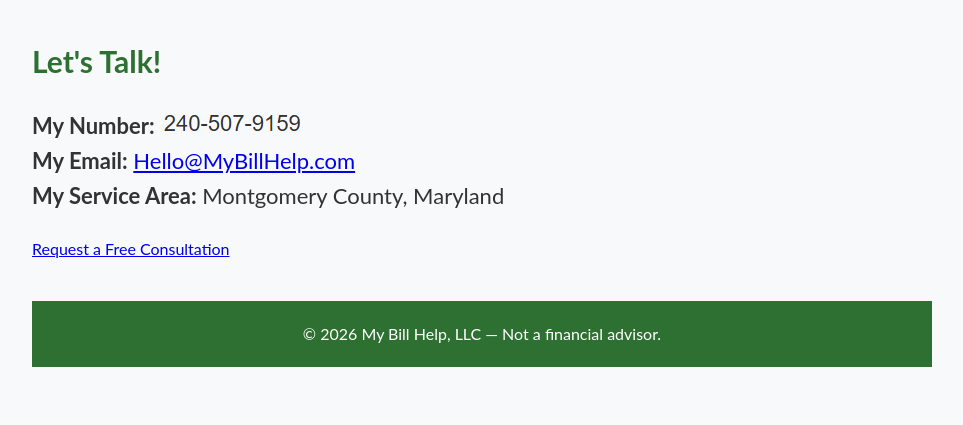
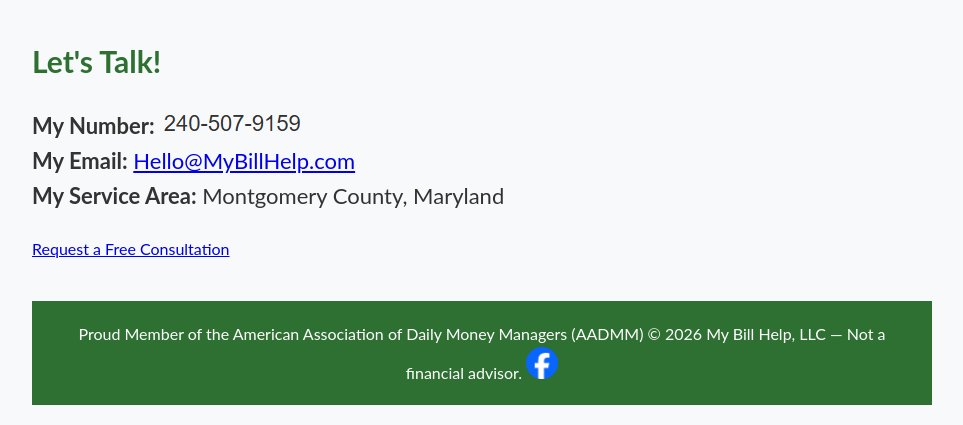
Before and after one commit to DCTries/MyBillHelpWebsite, a plain HTML site: page index.html in a window 1280 px wide. Shown: the part 2298-2723 px from the top of the page, without its empty margins (158-1121 px from the left). Before the commit the page ends 2685 px from the top, so only its background shows below. Drawn offline with Linux system fonts and the light colour scheme.

Commit message:
Enhance index.html with footer and formatting updates
Updated the index.html file to include additional footer information and improved formatting.

```diff
--- a/index.html
+++ b/index.html
@@ -257,7 +257,11 @@
 </div>
 
 <footer>
+    Proud Member of the American Association of Daily Money Managers (AADMM)
     © 2026 My Bill Help, LLC — Not a financial advisor.
+    <a href="https://www.facebook.com/profile.php?id=61594182326683" target="_blank" rel="noopener noreferrer">
+    <img src="Facebook_Logo_Primary.png" alt="Facebook" width="32" height="32">
+</a>
 </footer>
 
 </body>
```
